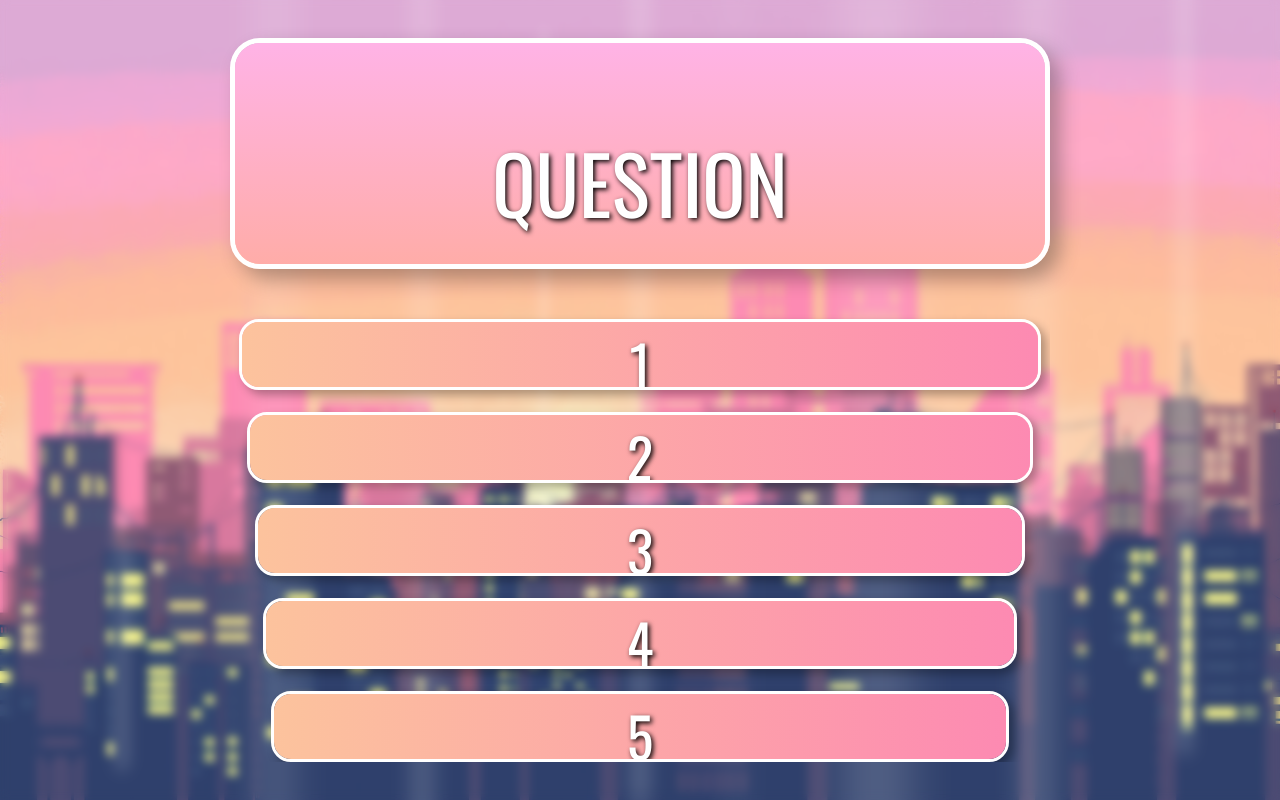
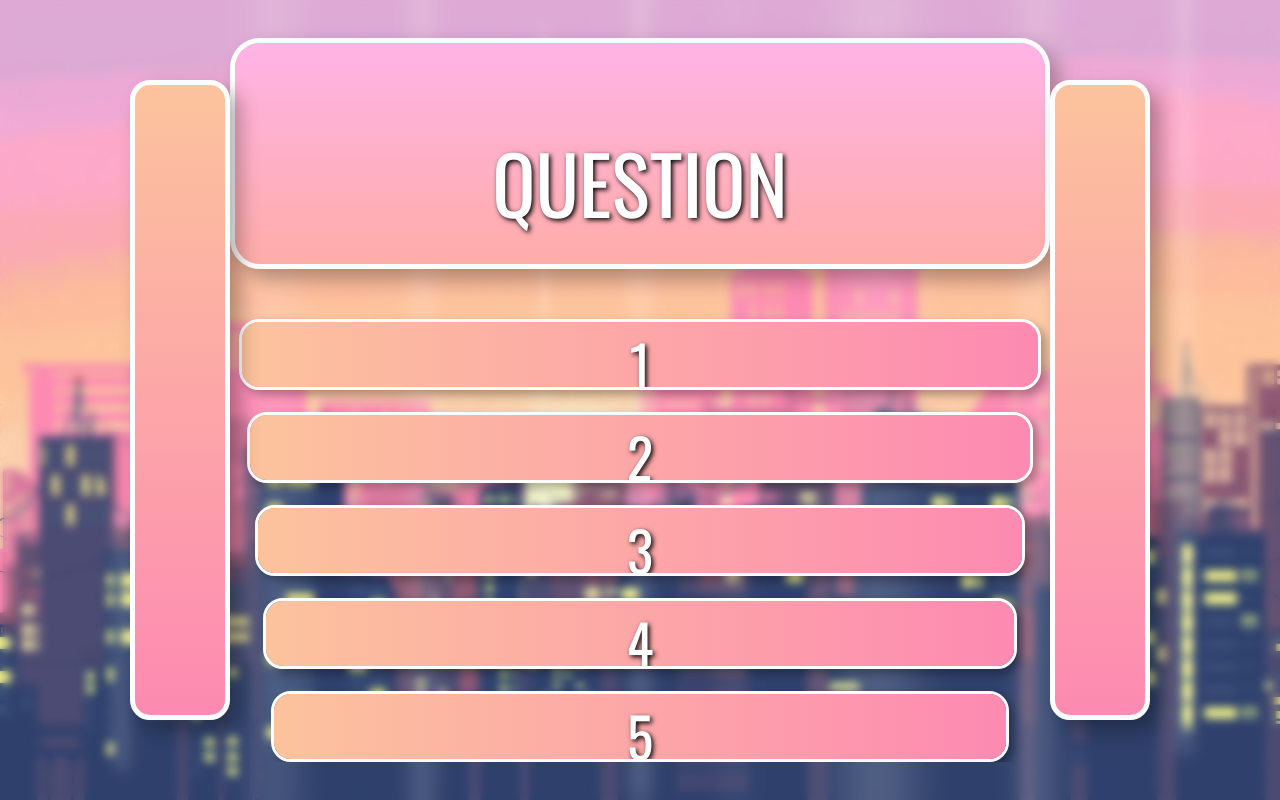
Before and after one commit to kozeygit/trivia-app, a Flask app: page /presenter/ in a window 1280 px wide. Run offline with Flask 3, Linux system fonts and the light colour scheme; some libraries are stand-ins or nearby versions.

Commit message:
added moving timer to presenter page

```diff
--- a/static/css/style.css
+++ b/static/css/style.css
@@ -302,3 +302,35 @@ div p {
   margin: 20px;
   padding-inline: 10px;
 }
+
+.timer-container {
+  position: absolute;
+  top: 0;
+  bottom: 0;
+  margin: auto;
+  height: 80vh;
+  width: 100px;
+  border: white solid 5px;
+  border-radius: 20px;
+  background: white;
+  overflow: hidden;
+  box-shadow: 10px 10px 20px rgb(0, 0, 0, 0.3);
+}
+
+.timer {
+  background-image: linear-gradient(
+    to top,
+    rgb(253, 138, 178),
+    rgb(252, 195, 157)
+  );
+  height: 100%;
+  width: 100%;
+}
+
+.left {
+  left: 130px;
+}
+
+.right {
+  right: 130px;
+}
--- a/templates/presenter.html
+++ b/templates/presenter.html
@@ -111,6 +111,12 @@
             </div>
           </div>
         </div>
+        <div class="timer-container left" onclick=move_timer()>
+          <div class="timer"></div>
+        </div>
+        <div class="timer-container right">
+          <div class="timer"></div>
+        </div>
       </div>
     </main>
   </body>
@@ -122,6 +128,31 @@
   ></script>
 
   <script>
+
+    function move_timer() {
+
+      const left_timer_div = document.querySelector(".left .timer");
+      const right_timer_div = document.querySelector(".right .timer");
+      left_timer_div.style.transform = "translateY(0)";
+      right_timer_div.style.transform = "translateY(0)";
+
+      let start_time = Date.now();
+
+      let timer = setInterval(function() {
+        let time_passed = Date.now() - start_time;
+        if (time_passed >= 20000) {
+          clearInterval(timer);
+          return;
+        }
+
+        let new_position = (time_passed / 20000) * 100;
+        let new_translate_str = `translateY(${String(new_position)}%)`
+        left_timer_div.style.transform = new_translate_str;
+        right_timer_div.style.transform = new_translate_str;
+
+      }, 20);
+    }
+
     var socket = io();
 
     const round_data = {
```
